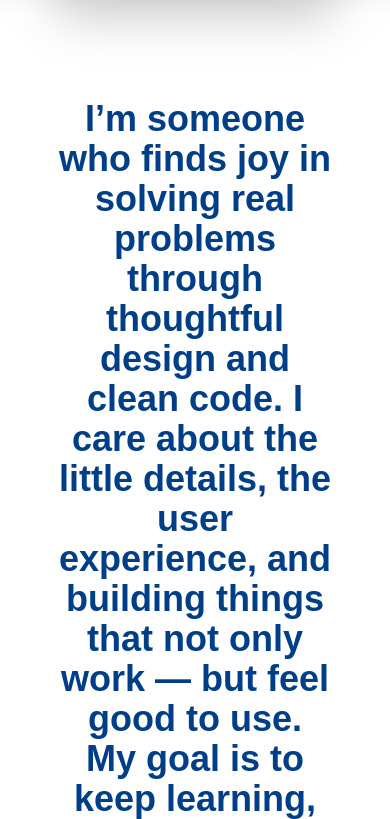
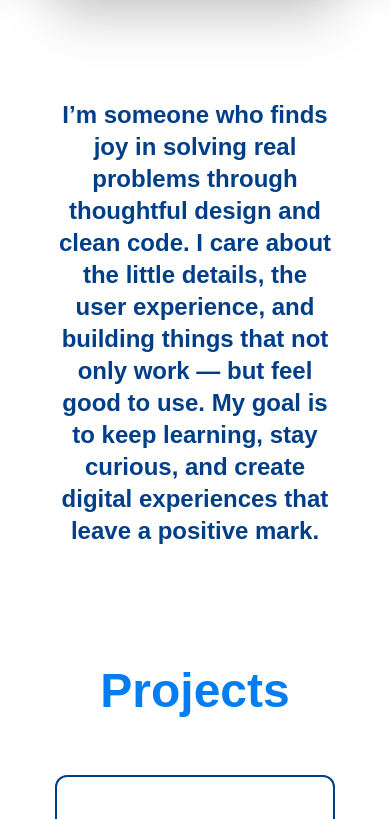
Before and after one commit to krishang-r/krishangratra, a Next.js app: page / in a window 390 px wide. Shown: the part 1365-2184 px from the top of the page. Built offline with nearby package versions, Linux system fonts and the light colour scheme.

Commit message:
About text size

```diff
--- a/components/About.tsx
+++ b/components/About.tsx
@@ -5,7 +5,7 @@ const About = () => {
   return (
     <div className='relative min-h-screen mt-5'>
         <ImageCarousel />
-        <div className='w-[70%] text-4xl text-secondary font-bold text-center m-auto'>
+        <div className='w-[70%] text-2xl md:text-4xl text-secondary font-bold text-center m-auto'>
             I’m someone who finds joy in solving real problems through thoughtful design and clean code. I care about the little details, the user experience, and building things that not only work — but feel good to use. My goal is to keep learning, stay curious, and create digital experiences that leave a positive mark.
         </div>
     </div>
```
